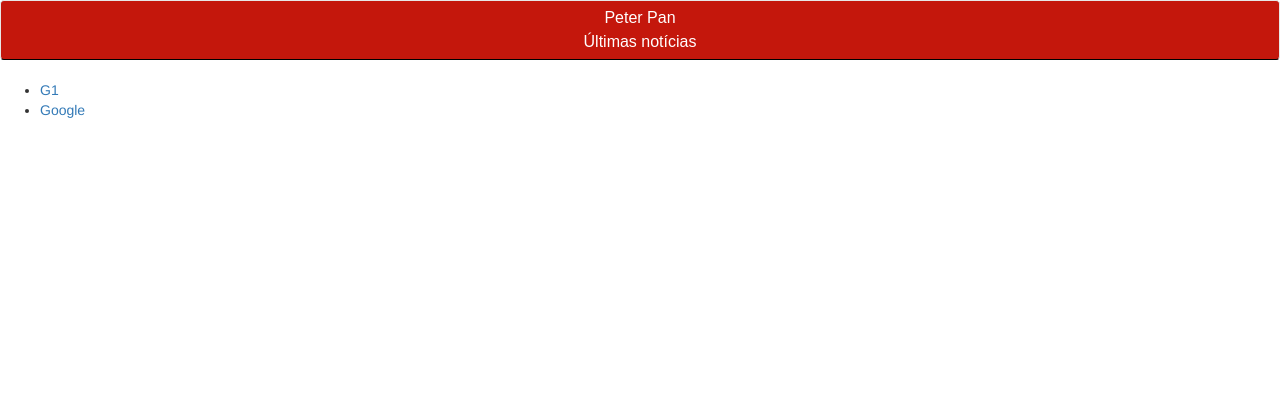
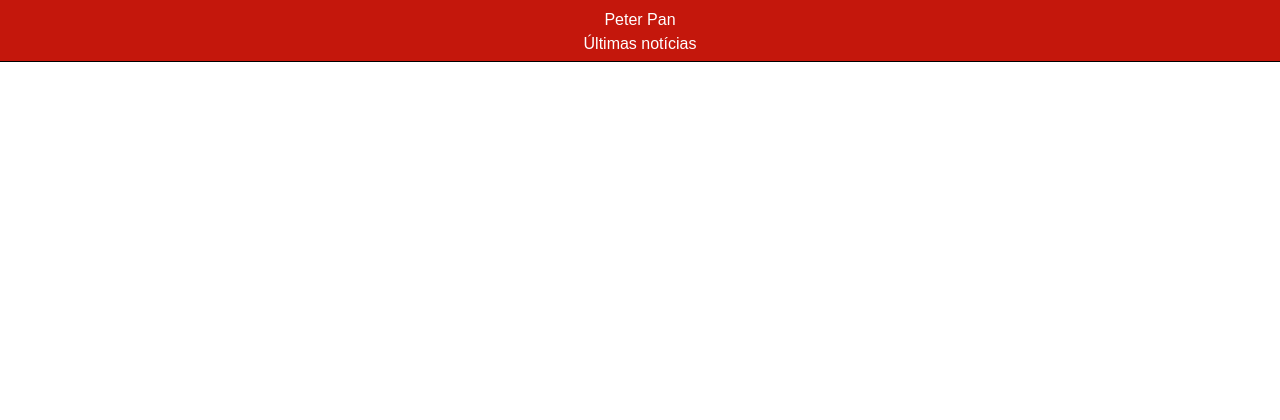
Before and after one commit to Dayof/peterpan, a Flask app: page / in a window 1280 px wide. Shown: the top 420 px of the page. Run offline with Flask 2, Linux system fonts and the light colour scheme; data that the repository does not hold is empty; some libraries are stand-ins or nearby versions.

Commit message:
Cleaning on header and footer css

```diff
--- a/peterpan/templates/home.html
+++ b/peterpan/templates/home.html
@@ -12,19 +12,26 @@
       .navbar {
         background-color: #c4170c;
         color: white;
+        font-family: Arial;
         text-align: center;
-        font-family: Arial;
+      }
+      .navbar-fixed-top {
         font-size: 16px;
         line-height: 14px;
-        padding-top: 10px;
+        padding-top: 1%;
         border-bottom-color: black;
+      }
+      .navbar-fixed-bottom {
+        font-size: 11px;
+        padding-top: 0.5%;
+        width: 100%;
       }
     </style>
   </head>
   <body >
     <div class="page">
       <div class="header">
-        <div class="navbar navbar-default navbar-fixed-to-top">
+        <div class="navbar navbar-default navbar-fixed-top">
           <div class="container-fluid">
             <p>Peter Pan</p>
             <p>Últimas notícias</p>
@@ -37,7 +44,7 @@
 
       <div class="footer" >
        <footer>
-          <div class="navbar navbar-inverse navbar-fixed-bottom" role="navigation" style="background-color:#c4170c !important; font-family: arial; font-size: 11px; color: white; text-align: center; padding-top: 0.5%; width: 100%" >
+          <div class="navbar navbar-inverse navbar-fixed-bottom"  >
             <div class="container" style="width: 100%">
               <div class="navbar-header" style="width: 100%">
               Desenvolvido por: Dayanne Fernandes, Gabriel Naves, Ícaro Mota e Jéssica Souza
```
